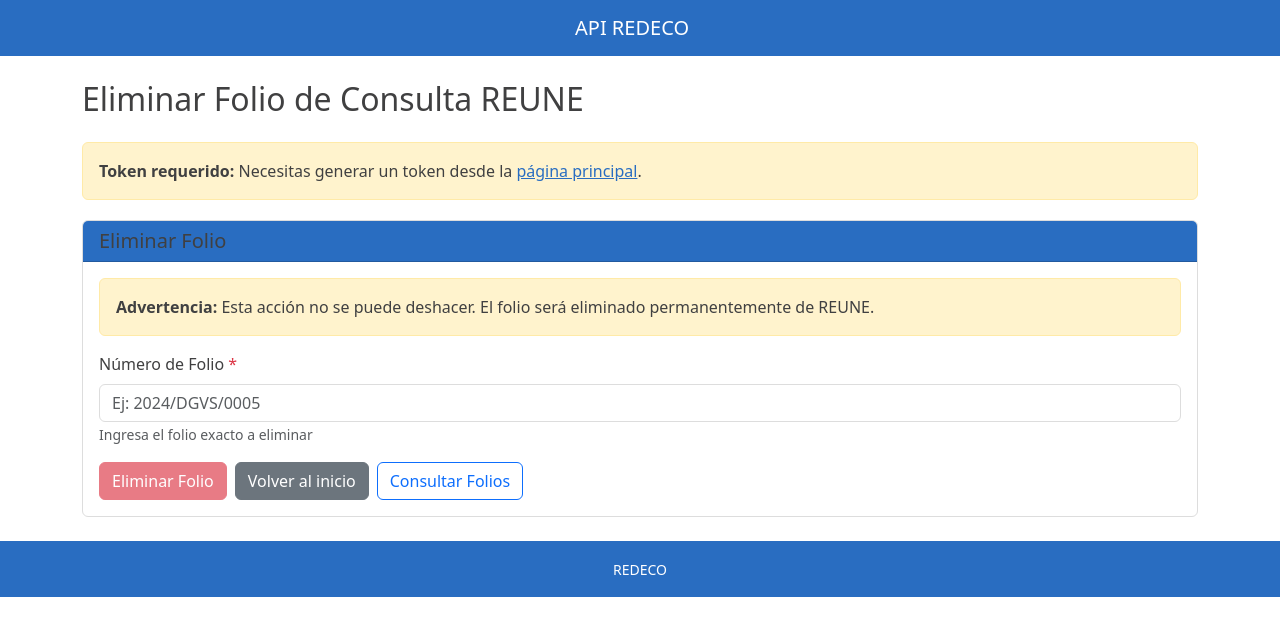
After one commit to davidorado03/redeco-frontend, a Django app: page /reune/eliminar-folio/ in a window 1280 px wide. The commit adds this page. Shown: the top 636 px of the page. Run offline with Django 4.2, Linux system fonts and the light colour scheme.

Commit message:
Add REUNE folio management: query and delete functionality
- Add get_reune_consultas_total service method to query total folios and pagination
- Add get_reune_consultas_page service method to query folios by page number
- Add delete_reune_consulta_folio service method to delete specific folios
- Create reune_consultar_folios view with support for total and page queries
- Create reune_eliminar_folio view with POST handling for folio deletion
- Add reune_consultar_folios.html template showing total stats and folio list
- Add reune_eliminar_folio.html template with folio deletion form
- Add URL routes for consultar and eliminar folios
- Update index.html with navigation links to new REUNE management features
- All service methods include proper error handling for 401/403/404/4xx responses
- Implements REUNE pagination pattern (250k folios per page)

```diff
--- a/redeco_frontend/urls.py
+++ b/redeco_frontend/urls.py
@@ -14,6 +14,8 @@ urlpatterns = [
     path('catalogs/productos/', views.catalogs_productos, name='catalogs_productos'),
     path('catalogs/causas/', views.catalogs_causas, name='catalogs_causas'),
     path('reune/consultas/', views.reune_consultas, name='reune_consultas'),
+    path('reune/consultar-folios/', views.reune_consultar_folios, name='reune_consultar_folios'),
+    path('reune/eliminar-folio/', views.reune_eliminar_folio, name='reune_eliminar_folio'),
     path('quejas/crear/', views.create_queja, name='create_queja'),
     path('login/', views.login_view, name='login'),
     path('logout/', views.logout_view, name='logout'),
--- a/redeco_frontend/views.py
+++ b/redeco_frontend/views.py
@@ -536,18 +536,28 @@ def reune_consultas(request):
                     if form.get('consultas_fec_aten'):
                         fec_aten = datetime.strptime(form['consultas_fec_aten'], '%Y-%m-%d').strftime('%d/%m/%Y')
                         payload[0]["ConsultasFecAten"] = fec_aten
+                    else:
+                        payload[0]["ConsultasFecAten"] = None  # null sin comillas
 
                     if form.get('consultas_cat_nivel_aten_id'):
                         payload[0]["ConsultascatnivelatenId"] = int(form['consultas_cat_nivel_aten_id'])
+                    else:
+                        payload[0]["ConsultascatnivelatenId"] = None  # null sin comillas
 
                     if form.get('consultas_cp'):
                         payload[0]["ConsultasCP"] = int(form['consultas_cp'])
+                    else:
+                        payload[0]["ConsultasCP"] = None  # null sin comillas
 
                     if form.get('consultas_loc_id'):
                         payload[0]["ConsultasLocId"] = int(form['consultas_loc_id'])
+                    else:
+                        payload[0]["ConsultasLocId"] = None  # null sin comillas
 
                     if form.get('consultas_col_id'):
                         payload[0]["ConsultasColId"] = int(form['consultas_col_id'])
+                    else:
+                        payload[0]["ConsultasColId"] = None  # null sin comillas
 
                     # Call REUNE API
                     result = services.post_reune_consultas_general(token, payload)
@@ -571,6 +581,66 @@ def reune_consultas(request):
         'estados': estados,
     }
     return render(request, 'reune_consultas.html', context)
+
+
+def reune_consultar_folios(request):
+    """Consultar folios de consultas enviados a REUNE."""
+    token = request.session.get('redeco_token')
+    result = None
+    error = None
+    page = request.GET.get('page', '1')
+
+    if not token:
+        error = 'Token no disponible. Genera un token desde la página principal.'
+    else:
+        try:
+            # Consultar total o página específica
+            if page == 'total':
+                result = services.get_reune_consultas_total(token)
+            else:
+                result = services.get_reune_consultas_page(token, page)
+        except services.RedeCoAPIError as exc:
+            error = str(exc)
+
+    context = {
+        'token': token,
+        'result': result,
+        'error': error,
+        'page': page,
+    }
+    return render(request, 'reune_consultar_folios.html', context)
+
+
+def reune_eliminar_folio(request):
+    """Eliminar un folio de consulta específico de REUNE."""
+    token = request.session.get('redeco_token')
+    result = None
+    error = None
+    folio = ''
+
+    if request.method == 'POST':
+        if not token:
+            error = 'Token no disponible. Genera un token desde la página principal.'
+        else:
+            folio = request.POST.get('folio', '').strip()
+
+            if not folio:
+                error = 'Debe ingresar un número de folio.'
+            else:
+                try:
+                    result = services.delete_reune_consulta_folio(token, folio)
+                    if result and not error:
+                        folio = ''  # Clear on success
+                except services.RedeCoAPIError as exc:
+                    error = str(exc)
+
+    context = {
+        'token': token,
+        'result': result,
+        'error': error,
+        'folio': folio,
+    }
+    return render(request, 'reune_eliminar_folio.html', context)
 
 
 @require_http_methods(['GET', 'POST'])
--- /dev/null
+++ b/templates/reune_eliminar_folio.html
@@ -0,0 +1,65 @@
+{% extends 'base.html' %}
+
+{% block content %}
+<div class="row">
+  <div class="col-12">
+    <h2 class="mb-4">Eliminar Folio de Consulta REUNE</h2>
+
+    {% if not token %}
+    <div class="alert alert-warning">
+      <strong>Token requerido:</strong> Necesitas generar un token desde la <a href="{% url 'redeco_frontend:index' %}">página principal</a>.
+    </div>
+    {% endif %}
+
+    {% if error %}
+    <div class="alert alert-danger">
+      <h5 class="alert-heading">
+        <i class="bi bi-exclamation-triangle-fill"></i> Error
+      </h5>
+      <p class="mb-0">{{ error }}</p>
+    </div>
+    {% endif %}
+
+    {% if result %}
+    <div class="alert alert-success">
+      <h5 class="alert-heading">
+        <i class="bi bi-check-circle-fill"></i> Folio Eliminado
+      </h5>
+      <pre class="mb-0" style="white-space: pre-wrap;">{{ result|safe }}</pre>
+    </div>
+    {% endif %}
+
+    <div class="card">
+      <div class="card-header">
+        <h5 class="mb-0">Eliminar Folio</h5>
+      </div>
+      <div class="card-body">
+        <div class="alert alert-warning">
+          <i class="bi bi-exclamation-triangle"></i> <strong>Advertencia:</strong> Esta acción no se puede deshacer. El folio será eliminado permanentemente de REUNE.
+        </div>
+
+        <form method="post">
+          {% csrf_token %}
+          <div class="mb-3">
+            <label class="form-label">Número de Folio <span class="text-danger">*</span></label>
+            <input type="text" name="folio" class="form-control" value="{{ folio }}" placeholder="Ej: 2024/DGVS/0005" required />
+            <small class="form-text text-muted">Ingresa el folio exacto a eliminar</small>
+          </div>
+
+          <div class="d-flex gap-2">
+            <button type="submit" class="btn btn-danger" {% if not token %}disabled{% endif %}>
+              <i class="bi bi-trash"></i> Eliminar Folio
+            </button>
+            <a href="{% url 'redeco_frontend:index' %}" class="btn btn-secondary">
+              <i class="bi bi-arrow-left"></i> Volver al inicio
+            </a>
+            <a href="{% url 'redeco_frontend:reune_consultar_folios' %}" class="btn btn-outline-primary">
+              <i class="bi bi-search"></i> Consultar Folios
+            </a>
+          </div>
+        </form>
+      </div>
+    </div>
+  </div>
+</div>
+{% endblock %}
```
Also changed, not shown: redeco_frontend/services.py (+132 -0 lines), templates/index.html (+11 -2 lines), templates/reune_consultar_folios.html (added, +101 -0 lines).
